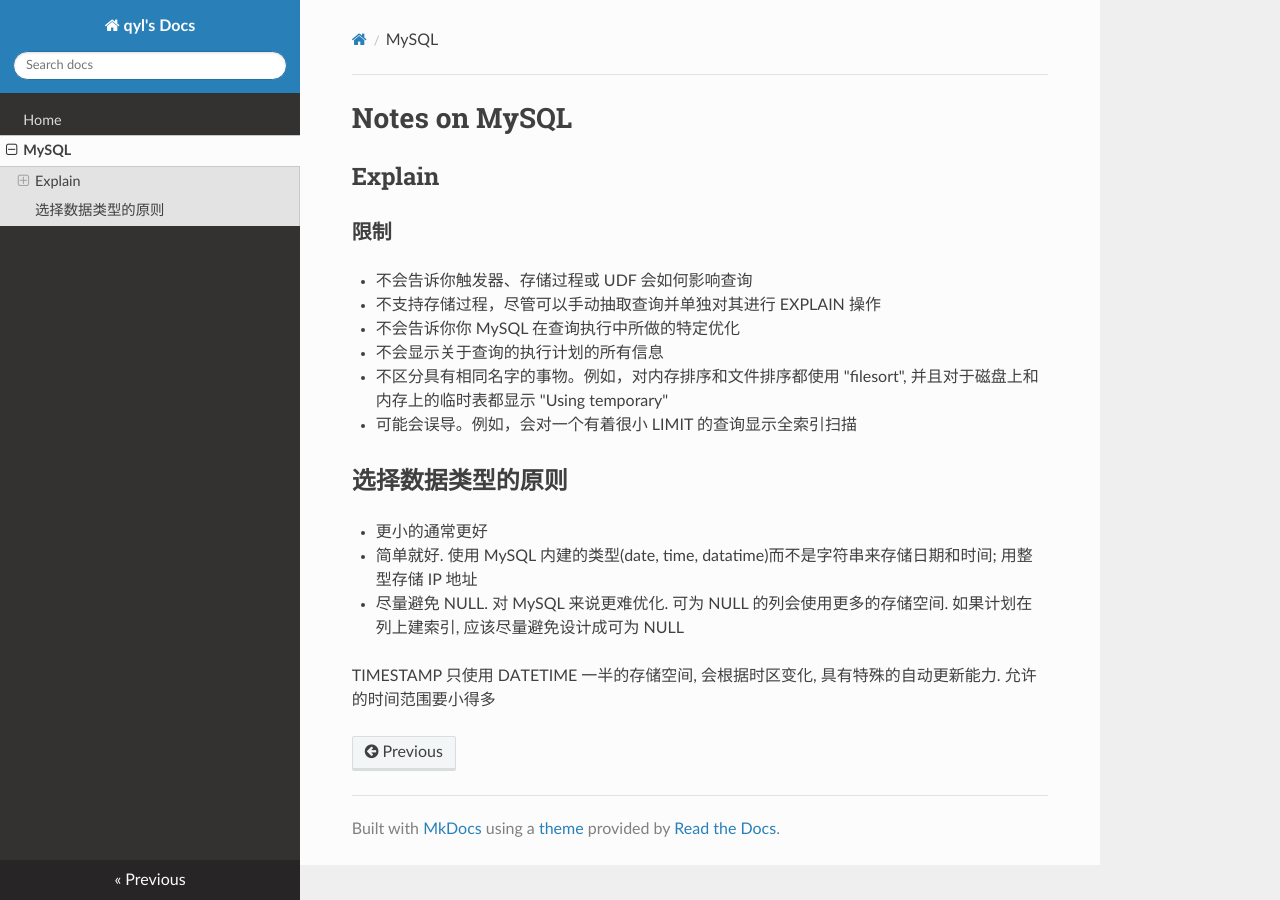
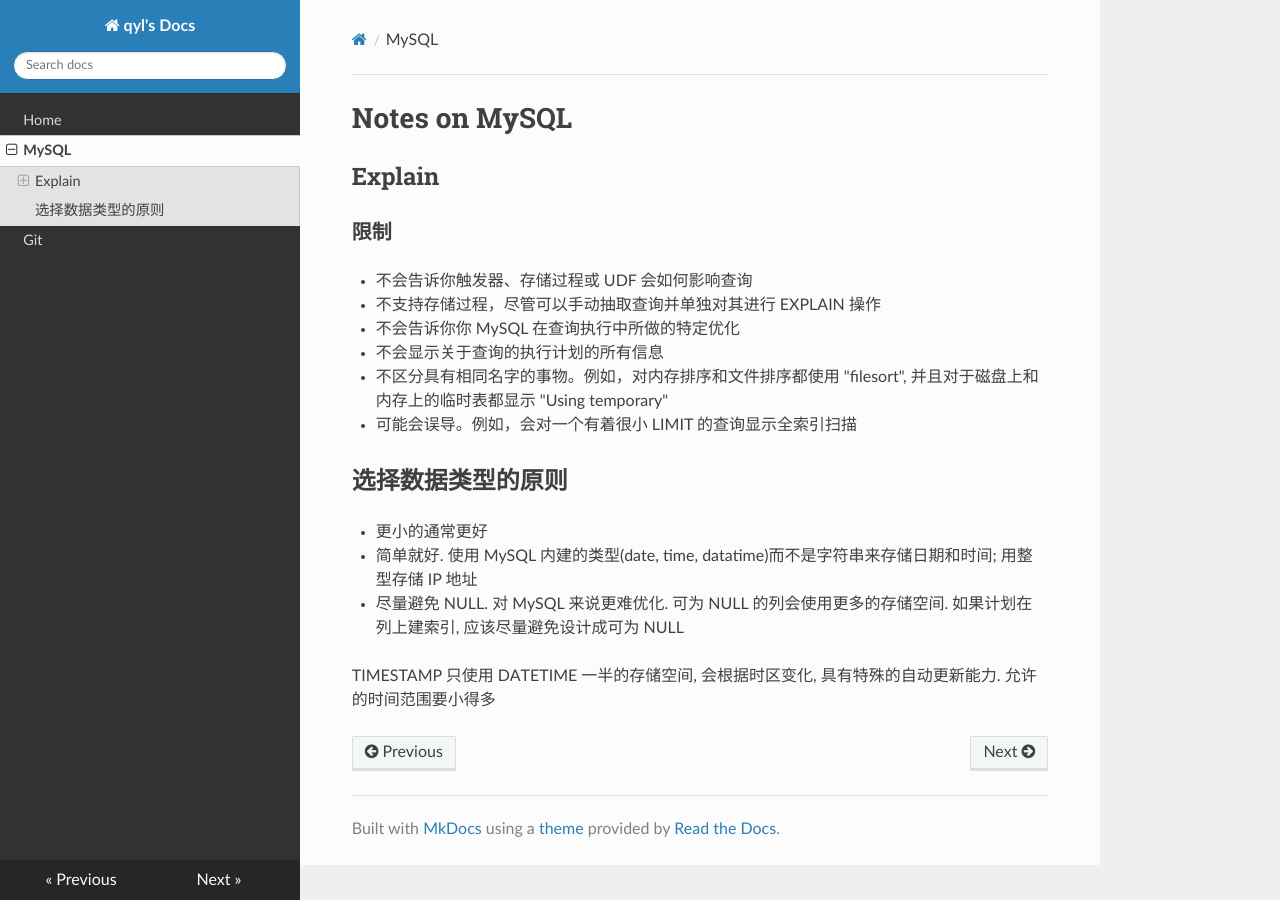
Before and after one commit to paperplane1230/qwiki, an MkDocs documentation site: the page built from docs/mysql.md, in a window 1280 px wide. Built offline with MkDocs 1.6.1, drawn with Linux system fonts in a browser that asks for light colours; nearby versions of some CDN libraries; old or Windows-style settings are respelled for this version of MkDocs.

```diff
--- a/mkdocs.yml
+++ b/mkdocs.yml
@@ -3,4 +3,5 @@ pages:
     - Home: index.md
     # - About: about.md
     - MySQL: mysql.md
+    - Git: git.md
 theme: readthedocs
```
Also changed, not shown: docs/git.md (added, +1 -0 lines).
